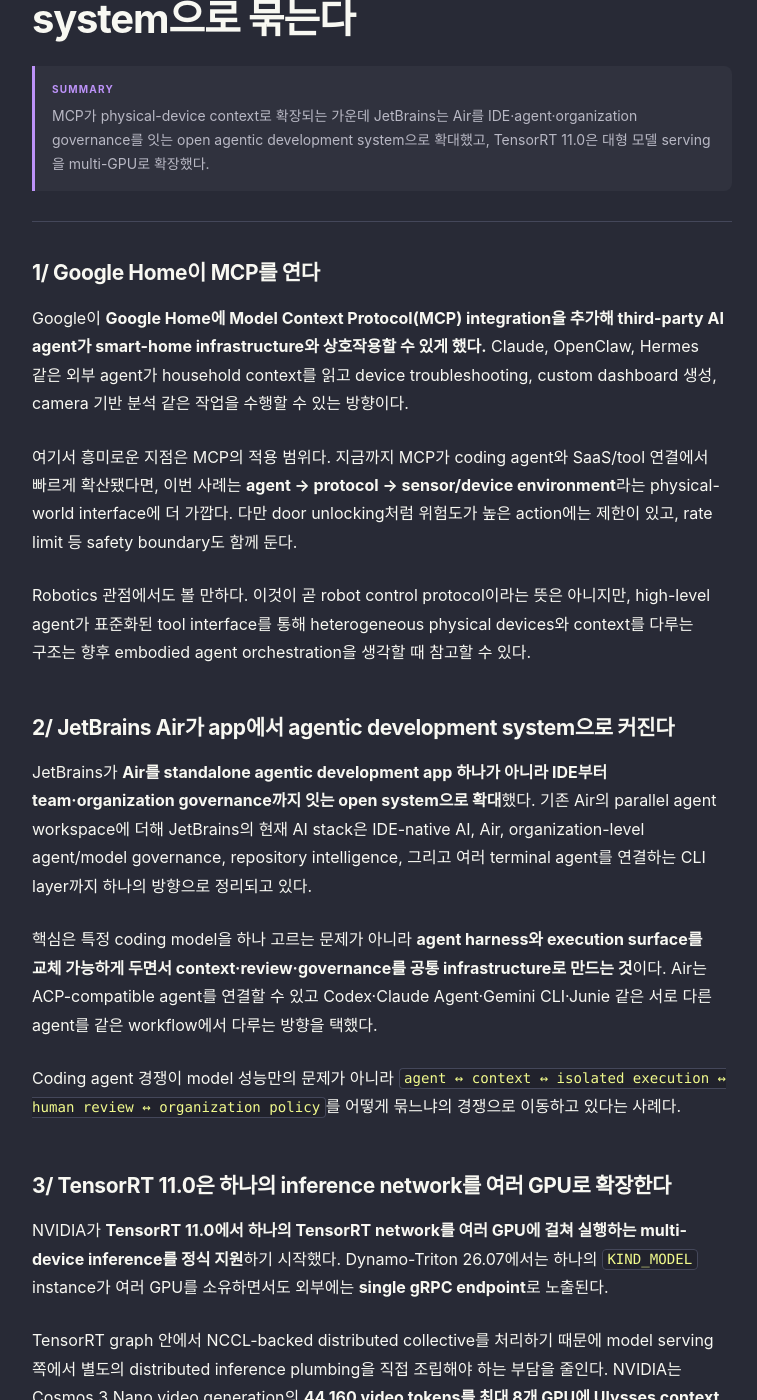
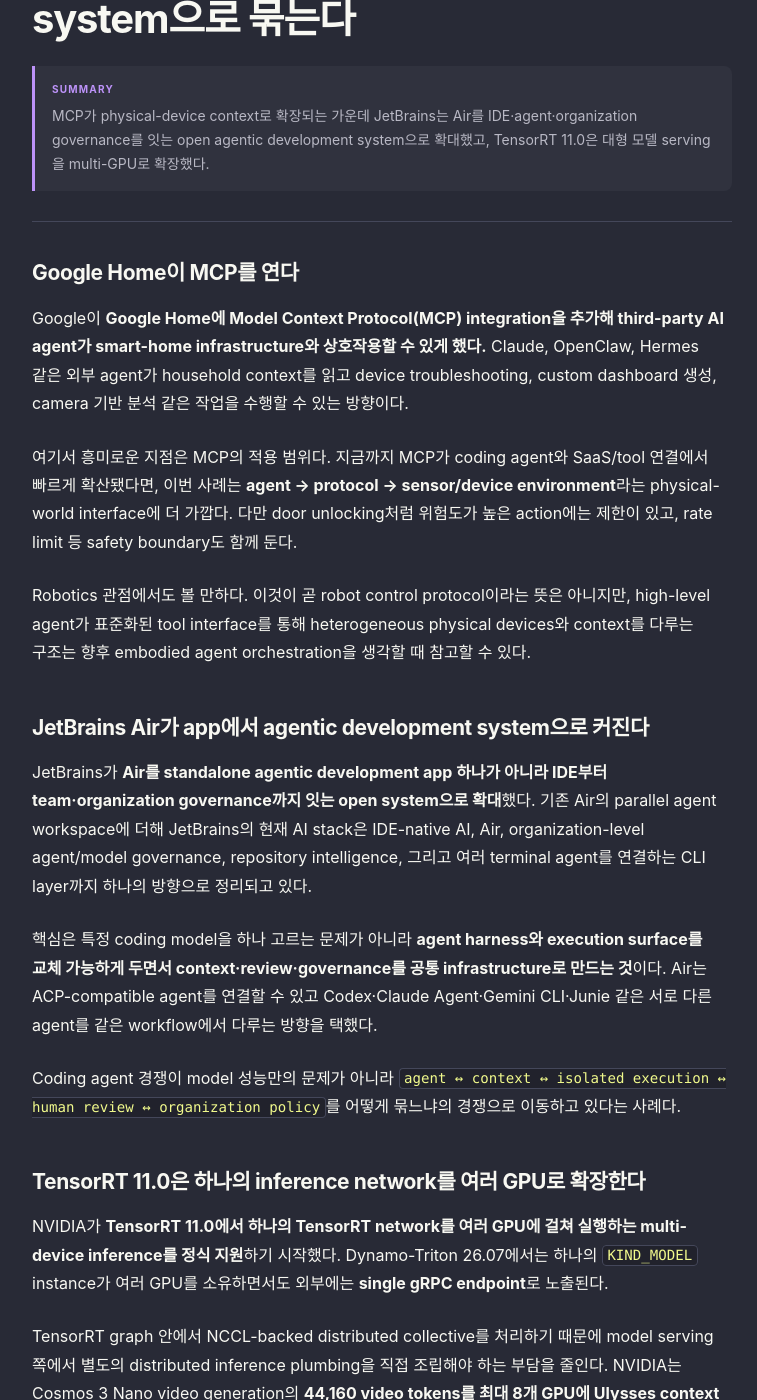
Before and after one commit to nayana224/nayana224.github.io, a Jekyll site: the page built from _research_feed/2026-09-22-ai-robotics.md, in a window 1280 px wide and 1400 px high, scrolled down 270 px. Shown: the whole window, without its empty margins (258-1015 px from the left). Built offline with Jekyll 4.4.1, drawn with Linux system fonts in a browser that asks for light colours.

Commit message:
content: remove thread numbering from Research Feed

```diff
--- a/_research_feed/2026-09-22-ai-robotics.md
+++ b/_research_feed/2026-09-22-ai-robotics.md
@@ -7,7 +7,7 @@
 summary: "MCP가 physical-device context로 확장되는 가운데 JetBrains는 Air를 IDE·agent·organization governance를 잇는 open agentic development system으로 확대했고, TensorRT 11.0은 대형 모델 serving을 multi-GPU로 확장했다."
 ---
 
-## 1/ Google Home이 MCP를 연다
+## Google Home이 MCP를 연다
 
 Google이 **Google Home에 Model Context Protocol(MCP) integration을 추가해 third-party AI agent가 smart-home infrastructure와 상호작용할 수 있게 했다.** Claude, OpenClaw, Hermes 같은 외부 agent가 household context를 읽고 device troubleshooting, custom dashboard 생성, camera 기반 분석 같은 작업을 수행할 수 있는 방향이다.
 
@@ -15,7 +15,7 @@
 
 Robotics 관점에서도 볼 만하다. 이것이 곧 robot control protocol이라는 뜻은 아니지만, high-level agent가 표준화된 tool interface를 통해 heterogeneous physical devices와 context를 다루는 구조는 향후 embodied agent orchestration을 생각할 때 참고할 수 있다.
 
-## 2/ JetBrains Air가 app에서 agentic development system으로 커진다
+## JetBrains Air가 app에서 agentic development system으로 커진다
 
 JetBrains가 **Air를 standalone agentic development app 하나가 아니라 IDE부터 team·organization governance까지 잇는 open system으로 확대**했다. 기존 Air의 parallel agent workspace에 더해 JetBrains의 현재 AI stack은 IDE-native AI, Air, organization-level agent/model governance, repository intelligence, 그리고 여러 terminal agent를 연결하는 CLI layer까지 하나의 방향으로 정리되고 있다.
 
@@ -23,7 +23,7 @@
 
 Coding agent 경쟁이 model 성능만의 문제가 아니라 `agent ↔ context ↔ isolated execution ↔ human review ↔ organization policy`를 어떻게 묶느냐의 경쟁으로 이동하고 있다는 사례다.
 
-## 3/ TensorRT 11.0은 하나의 inference network를 여러 GPU로 확장한다
+## TensorRT 11.0은 하나의 inference network를 여러 GPU로 확장한다
 
 NVIDIA가 **TensorRT 11.0에서 하나의 TensorRT network를 여러 GPU에 걸쳐 실행하는 multi-device inference를 정식 지원**하기 시작했다. Dynamo-Triton 26.07에서는 하나의 `KIND_MODEL` instance가 여러 GPU를 소유하면서도 외부에는 **single gRPC endpoint**로 노출된다.
 
@@ -31,8 +31,7 @@
 
 큰 VLM·world model처럼 단일 GPU memory나 latency가 병목이 되는 workload에서는 `model optimization`과 `distributed serving`의 경계가 조금 더 얇아지는 변화다. Robotics에서도 대형 perception/world-model component를 server-side로 운용할 때 살펴볼 만하다.
 
-### Sources
-
+## Sources
 - [Google Home Developers — Google Home APIs](https://developers.home.google.com/)
 - [The Verge — Google will now let any AI agent run your smart home](https://www.theverge.com/tech/996310/google-home-mcp-integration-agentic-ai-smart-home-price-release-date)
 - [JetBrains — AI Agents for Developers](https://www.jetbrains.com/pages/ai-agents/)
```
